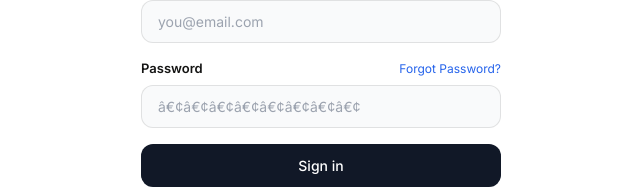
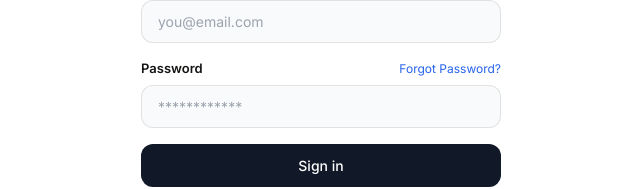
Before and after one commit to Shv-tech/contentforged, a Next.js app: page /login in a window 1280 px wide. Shown: the part 331-520 px from the top of the page, without its empty margins (319-959 px from the left). Built offline with nearby package versions, Linux system fonts and the light colour scheme; no server answers.

Commit message:
Update password

```diff
--- a/app/(auth)/login/page.tsx
+++ b/app/(auth)/login/page.tsx
@@ -107,7 +107,7 @@ export default function LoginPage() {
                 required
                 autoComplete="current-password"
                 className="w-full border border-black/10 rounded-xl bg-gray-50 px-4 py-[10px] text-[14px] text-apple-black placeholder:text-gray-400 focus:outline-none focus:ring-2 focus:ring-blue-500 focus:border-transparent transition"
-                placeholder="â€¢â€¢â€¢â€¢â€¢â€¢â€¢â€¢"
+                placeholder="************"
               />
             </div>
 
```
